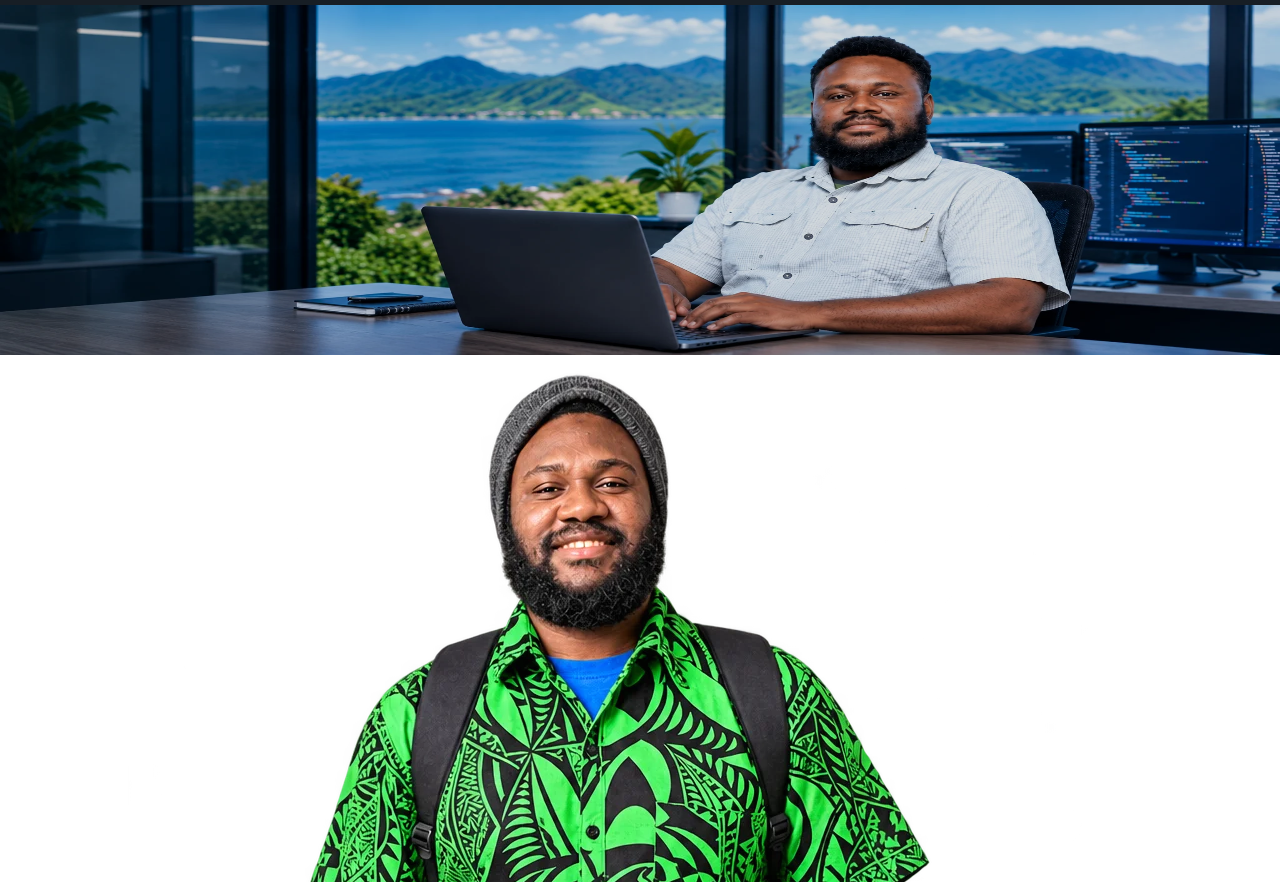
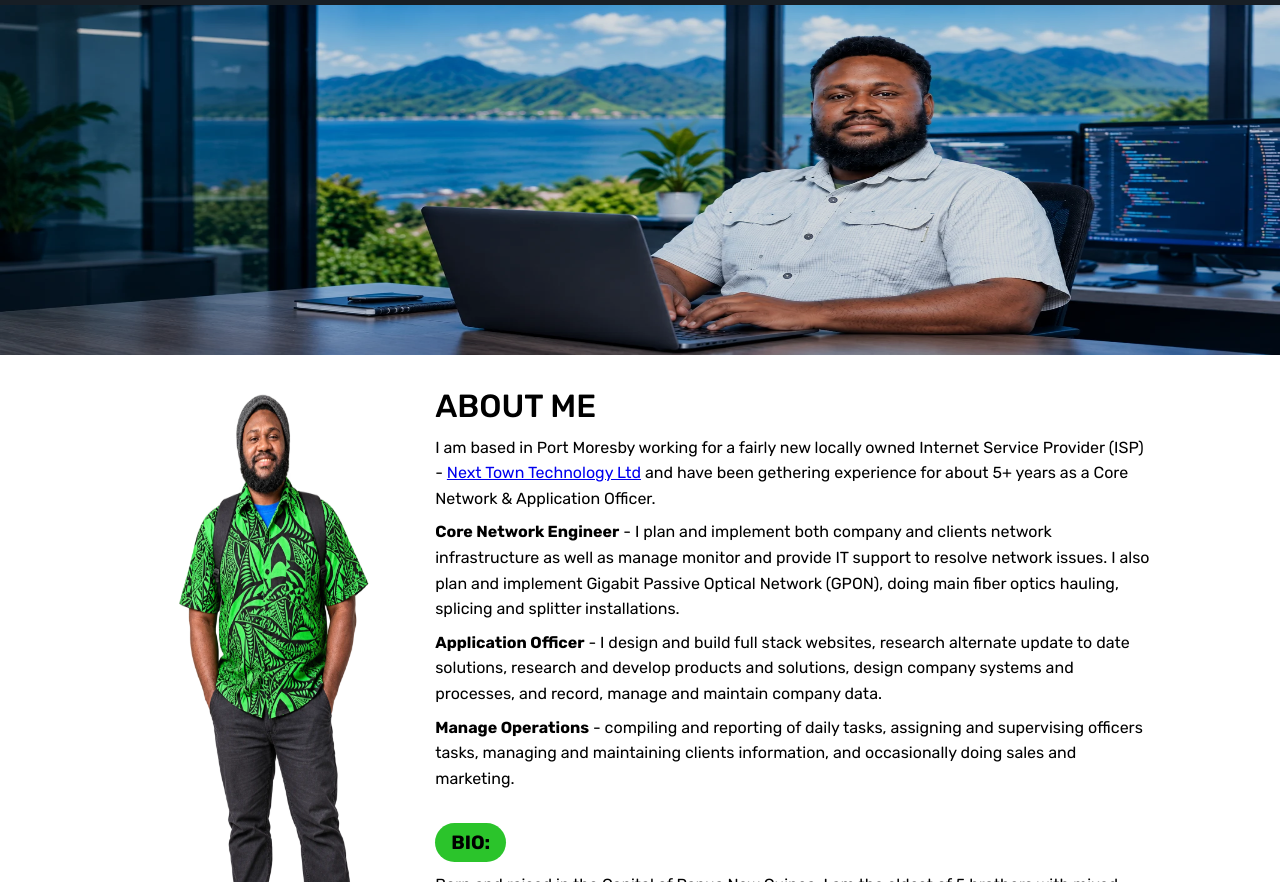
Before and after one commit to Valdaz007/valdaz007.github.io, a plain HTML site: page about.html in a window 1280 px wide. Shown: the part 70-952 px from the top of the page. Drawn offline with Linux system fonts and the light colour scheme.

Commit message:
Update: About Pg Laptop - Tablet Responsive UI

```diff
--- a/static/css/about.css
+++ b/static/css/about.css
@@ -130,10 +130,7 @@ h5 {
     }
 }
 
-@media (min-width: 768px) {
-}
-
-@media (min-width: 1024px) {
+@media (min-width: 600px) {
 
     .hero {
         height: 350px;
@@ -143,21 +140,136 @@ h5 {
         }
     }
 
-    main .brief-info {
+    .brief-info {
+        width: 90%;
+        margin: 0 auto;
+        height: fit-content;
+        padding: 2rem 0;
+        display: flex;
+
+        .imgMe {
+            width: 30%;
+        }
+
+        #aboutme {
+            font-family: 'Rubik';
+
+            & h5 {
+                width: auto;
+                margin-bottom: .6rem;
+                font-size: 2rem;
+                font-weight: 500;
+            }
+
+            & p {
+                margin-bottom: .5rem;
+                line-height: 1.6rem;
+            }
+
+            #mibio, #milinks, #micontact {
+                margin-top: 2rem;
+
+                & h6 {
+                    width: fit-content;
+                    margin-bottom: .6rem;
+                    background-color: rgb(43, 196, 43);
+                    padding: .5rem 1rem;
+                    border-radius: 2rem;
+
+                    /* color: darkcyan; */
+                    font-size: 1.2rem;
+                }
+
+                & ul {
+                    list-style: none;
+                    display: flex;
+                    gap: 1rem;
+
+                    & li {
+                        text-align: center;
+
+                        & h3 {
+                            padding: .5rem 0;
+                            font-size: 1rem;
+                            font-weight: 400;
+                        }
+                    }
+
+                    & li a img {
+                        border-radius: 1rem;
+                    }
+                }
+            }
+
+            #milinks, #micontact {
+                display: none;
+            }
+        }
+    }
+}
+
+@media (min-width: 1024px) {
+    .brief-info {
         width: 80%;
         margin: 0 auto;
-    }
+        height: fit-content;
+        padding: 2rem 0;
+        display: flex;
 
-    main h5 {
-        width: 80%;
-        margin: 0 auto;
-    }
+        .imgMe {
+            width: 30%;
+        }
 
-    main .gallery {
-        width: 80%;
-        margin: 0 auto;
+        #aboutme {
+            font-family: 'Rubik';
 
-        justify-content: start;
+            & h5 {
+                width: auto;
+                margin-bottom: .6rem;
+                font-size: 2rem;
+                font-weight: 500;
+            }
+
+            & p {
+                margin-bottom: .5rem;
+                line-height: 1.6rem;
+            }
+
+            #mibio, #milinks, #micontact {
+                margin-top: 2rem;
+
+                & h6 {
+                    width: fit-content;
+                    margin-bottom: .6rem;
+                    background-color: rgb(43, 196, 43);
+                    padding: .5rem 1rem;
+                    border-radius: 2rem;
+
+                    /* color: darkcyan; */
+                    font-size: 1.2rem;
+                }
+
+                & ul {
+                    list-style: none;
+                    display: flex;
+                    gap: 1rem;
+
+                    & li {
+                        text-align: center;
+
+                        & h3 {
+                            padding: .5rem 0;
+                            font-size: 1rem;
+                            font-weight: 400;
+                        }
+                    }
+
+                    & li a img {
+                        border-radius: 1rem;
+                    }
+                }
+            }
+        }
     }
 }
 
@@ -229,6 +341,10 @@ h5 {
                     }
                 }
             }
+
+            #milinks, #micontact {
+                display: block;
+            }
         }
     }
 }
```
Also changed, not shown: about.html (+1 -0 lines).
